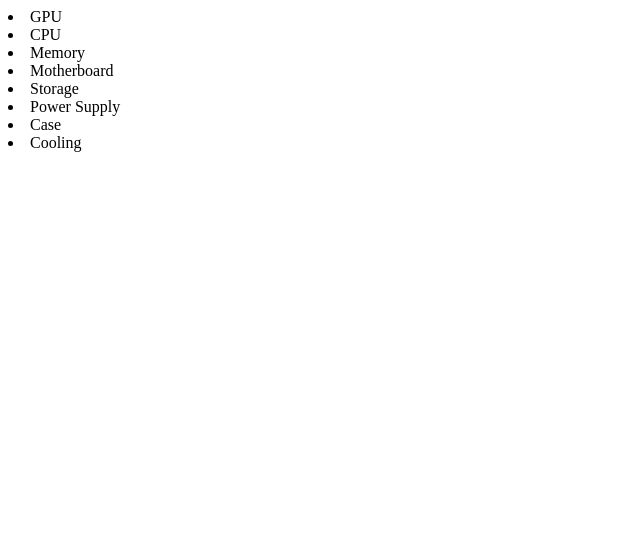
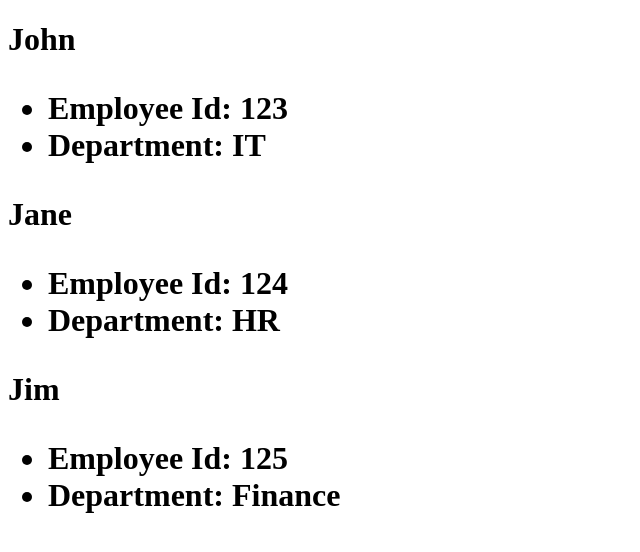
Before and after one commit to Zacknetic/Angular-2024, an Angular app in the folder Admin-Example/: page /products in a window 1280 px wide. Shown: the top 552 px of the page, without its empty margins (0-640 px from the left). Built offline with nearby package versions, Linux system fonts and the light colour scheme.

Commit message:
implemented iteration through objects

```diff
--- a/Admin-Example/src/app/products/products.component.html
+++ b/Admin-Example/src/app/products/products.component.html
@@ -1,3 +1,7 @@
-<li *ngFor="let product of products">
-  {{ product }}
-</li>
+<h1 *ngFor="let employee of employees">
+  {{ employee.name }}
+        <ul>
+            <li>Employee Id: {{ employee.employeeId }}</li>
+            <li>Department: {{ employee.department }}</li>
+        </ul>
+</h1>
--- a/Admin-Example/src/app/products/products.component.ts
+++ b/Admin-Example/src/app/products/products.component.ts
@@ -9,6 +9,23 @@ import { Component } from '@angular/core';
   styleUrl: './products.component.css'
 })
 export class ProductsComponent {
-  products = ["GPU", "CPU", "Memory", "Motherboard", "Storage", "Power Supply", "Case", "Cooling"]
+  // products = ["GPU", "CPU", "Memory", "Motherboard", "Storage", "Power Supply", "Case", "Cooling"]
+  employees= [
+    {
+      name: "John",
+      employeeId: "123",
+      department: "IT"
+    },
+    {
+      name: "Jane",
+      employeeId: "124",
+      department: "HR"
+    },
+    {
+      name: "Jim",
+      employeeId: "125",
+      department: "Finance"
+    }
+  ]
 
 }
```
